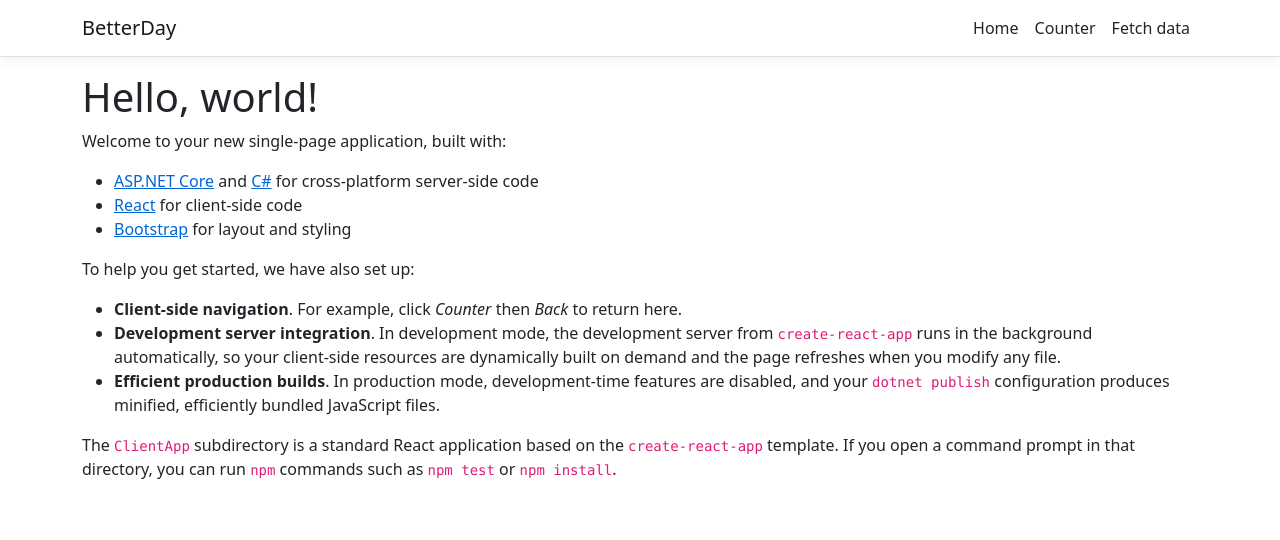
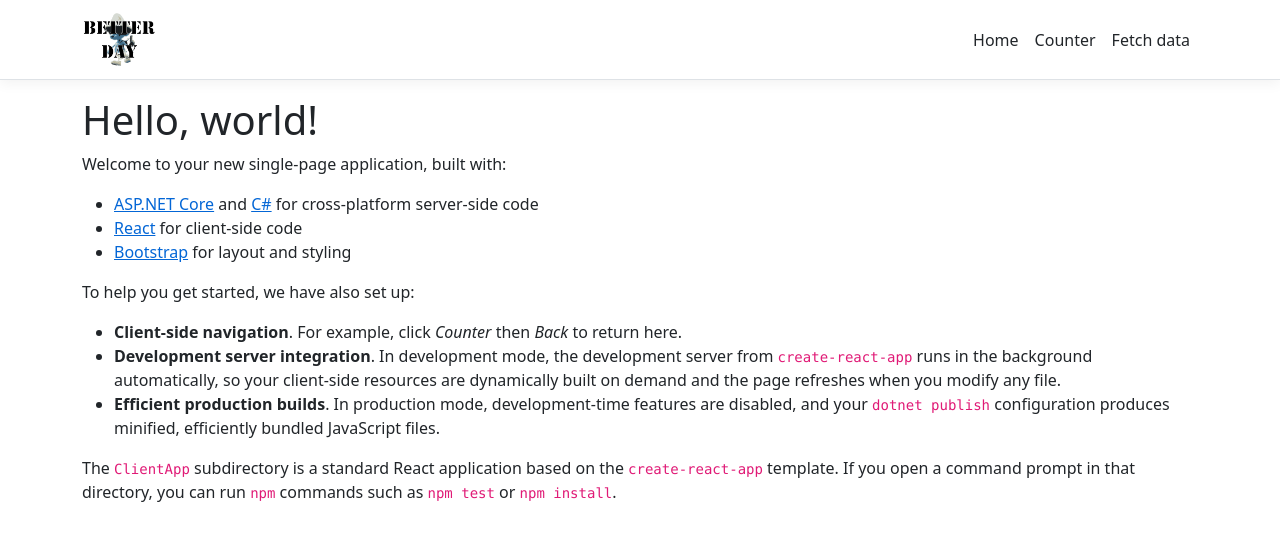
Before and after one commit to PiotrFoltyniewicz/Dayli, a React (Create React App) app in the folder ClientApp/: page / in a window 1280 px wide. Shown: the top 540 px of the page. Built offline with nearby package versions, Linux system fonts and the light colour scheme.

Commit message:
Added logo

```diff
--- a/ClientApp/src/components/NavMenu.js
+++ b/ClientApp/src/components/NavMenu.js
@@ -2,6 +2,7 @@ import React, { Component } from 'react';
 import { Collapse, Navbar, NavbarBrand, NavbarToggler, NavItem, NavLink } from 'reactstrap';
 import { Link } from 'react-router-dom';
 import './NavMenu.css';
+import logo from '../images/betterDayLogo.png';
 
 export class NavMenu extends Component {
   static displayName = NavMenu.name;
@@ -25,7 +26,7 @@ export class NavMenu extends Component {
     return (
       <header>
         <Navbar className="navbar-expand-sm navbar-toggleable-sm ng-white border-bottom box-shadow mb-3" container light>
-          <NavbarBrand tag={Link} to="/">BetterDay</NavbarBrand>
+                <NavbarBrand tag={Link} to="/"><img src={logo} width='75px'/></NavbarBrand>
           <NavbarToggler onClick={this.toggleNavbar} className="mr-2" />
           <Collapse className="d-sm-inline-flex flex-sm-row-reverse" isOpen={!this.state.collapsed} navbar>
             <ul className="navbar-nav flex-grow">
```
Also changed, not shown: ClientApp/src/images/betterDayLogo.png (added), ClientApp/src/images/betterDayLogo.svg (added).
